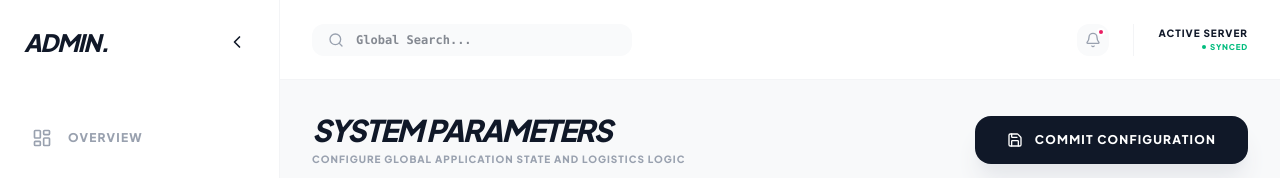
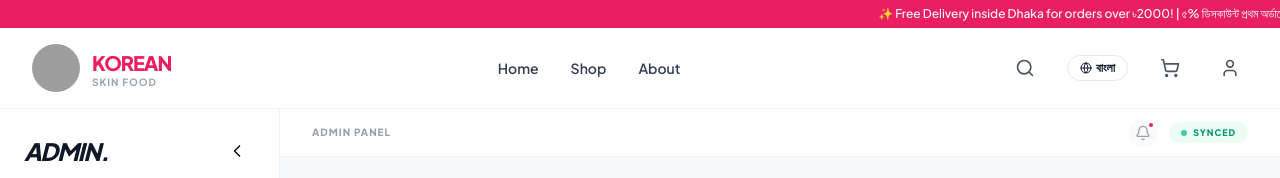
Before and after one commit to anik22889219/Korean-Skin-Food, a React (Vite) app: page /admin/settings in a window 1280 px wide. Shown: the top 178 px of the page. Built offline with nearby package versions, Linux system fonts and the light colour scheme; no server answers; sample sign-in values are in the browser's storage; grey boxes are pictures that could not be loaded.

Commit message:
feat: add global Navbar to all pages including admin - header now shows on every page

```diff
--- a/src/App.tsx
+++ b/src/App.tsx
@@ -7,6 +7,7 @@ import { Layout } from './components/Layout';
 import { AdminLayout } from './components/AdminLayout';
 import { AdminGuard } from './components/AdminGuard';
 import { DiscountPopup } from './components/DiscountPopup';
+import { Navbar } from './components/Navbar';
 
 // ── Public Pages ────────────────────────────────────────────────────────────
 import { Home } from './pages/Home';
@@ -49,14 +50,17 @@ const PageLoader = () => (
 const AppContent = () => {
   const location = useLocation();
   const isAdminRoute = location.pathname.startsWith('/admin');
+  const isAdminLogin = location.pathname === '/admin/login';
 
-  // Admin login page — standalone (no AdminLayout)
-  if (location.pathname === '/admin/login') {
+  // Admin login page — completely standalone (no layout)
+  if (isAdminLogin) {
     return <AdminLogin />;
   }
 
   if (isAdminRoute) {
     return (
+      <>
+        <Navbar />
         <AdminGuard>
           <AdminLayout>
             <Suspense fallback={<PageLoader />}>
@@ -81,6 +85,7 @@ const AppContent = () => {
             </Suspense>
           </AdminLayout>
         </AdminGuard>
+      </>
     );
   }
 
--- a/src/components/AdminLayout.tsx
+++ b/src/components/AdminLayout.tsx
@@ -10,7 +10,6 @@ import {
   ChevronLeft,
   Menu,
   Bell,
-  Search,
   LogOut,
   User,
   MessageCircle,
@@ -137,41 +136,29 @@ export const AdminLayout: React.FC<AdminLayoutProps> = ({ children }) => {
       </motion.aside>
 
       {/* Main Content */}
-      <main className="flex-1 min-w-0 flex flex-col h-[100dvh] overflow-hidden">
-        <header className="h-20 bg-white border-b border-gray-100 flex items-center justify-between px-4 lg:px-8 flex-shrink-0 z-30">
-          <div className="flex items-center gap-4">
+      <main className="flex-1 min-w-0 flex flex-col overflow-hidden">
+        {/* Admin sub-header toolbar */}
+        <div className="h-12 bg-white border-b border-gray-100 flex items-center justify-between px-4 lg:px-8 flex-shrink-0 z-30">
+          <div className="flex items-center gap-3">
              <button
-               className="p-2 hover:bg-gray-50 rounded-xl lg:hidden"
+               className="p-1.5 hover:bg-gray-50 rounded-xl lg:hidden"
                onClick={() => setIsMobileOpen(true)}
              >
-               <Menu className="w-5 h-5 text-gray-900" />
+               <Menu className="w-5 h-5 text-gray-700" />
              </button>
-             <div className="relative hidden sm:block">
-               <Search className="absolute left-4 top-1/2 -translate-y-1/2 w-4 h-4 text-gray-400" />
-               <input
-                type="text"
-                placeholder="Global Search..."
-                className="pl-11 pr-4 py-2 bg-gray-50 rounded-xl border-none text-xs font-bold w-48 md:w-80 outline-none focus:ring-2 focus:ring-primary/20 transition-all font-mono"
-               />
+             <span className="text-[10px] font-black uppercase tracking-widest text-gray-400 hidden sm:block">Admin Panel</span>
+          </div>
+          <div className="flex items-center gap-3">
+             <button className="relative p-1.5 bg-gray-50 rounded-xl hover:bg-gray-100 transition-colors">
+               <Bell className="w-4 h-4 text-gray-400" />
+               <span className="absolute top-0.5 right-0.5 w-2 h-2 bg-primary rounded-full border-2 border-white"></span>
+             </button>
+             <div className="flex items-center gap-1.5 px-3 py-1 bg-emerald-50 rounded-full">
+               <div className="w-1.5 h-1.5 bg-emerald-500 rounded-full animate-pulse"></div>
+               <span className="text-[9px] font-black text-emerald-600 uppercase tracking-widest">Synced</span>
              </div>
           </div>
-          <div className="flex items-center gap-2 lg:gap-4">
-             <button className="relative p-2 bg-gray-50 rounded-xl hover:bg-gray-100 transition-colors">
-               <Bell className="w-4 h-4 text-gray-400" />
-               <span className="absolute top-1 right-1 w-2 h-2 bg-primary rounded-full border-2 border-white"></span>
-             </button>
-             <div className="h-8 w-px bg-gray-100 mx-1 lg:mx-2 hidden sm:block"></div>
-             <button className="flex items-center gap-3 group hidden sm:flex">
-               <div className="text-right">
-                 <p className="text-[10px] font-black text-gray-900 uppercase tracking-widest">Active Server</p>
-                 <div className="text-[8px] font-black text-emerald-500 uppercase tracking-widest flex items-center justify-end gap-1">
-                   <div className="w-1 h-1 bg-emerald-500 rounded-full animate-pulse"></div>
-                   Synced
-                 </div>
-               </div>
-             </button>
-          </div>
-        </header>
+        </div>
 
         <div className="flex-1 overflow-y-auto p-4 lg:p-8">
           {children}
```
Lines whose indentation alone changed are shown as unchanged.
